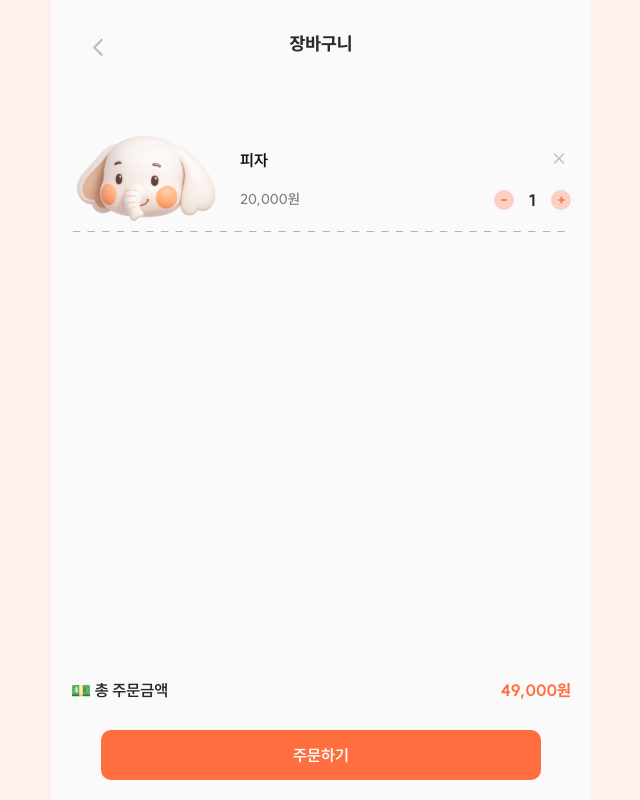
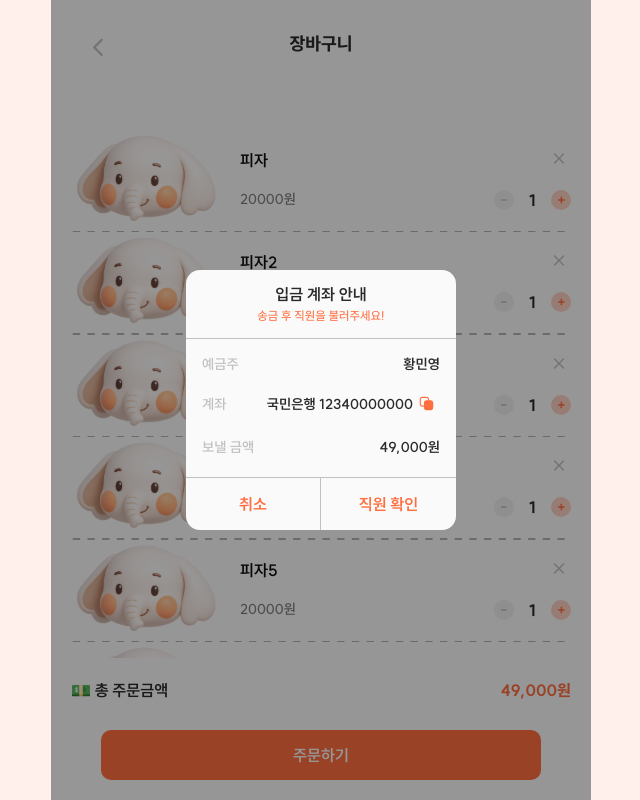
Before and after one commit to LikeLion-at-DGU/2025-d-order-frontend-customer, a React (Vite) app: page /ShoppingCart in a window 1280 px wide. Shown: the whole page, without its empty margins (319-959 px from the left). Built offline with nearby package versions, Linux system fonts and the light colour scheme.

Commit message:
Feat : 상품 리스트 삭제 / 상품 리스트 갯수 증가 및 감소 / 입금계좌 안내 모달 생성

```diff
--- a/src/pages/shoppingCart/ShoppingCartpage.tsx
+++ b/src/pages/shoppingCart/ShoppingCartpage.tsx
@@ -6,19 +6,16 @@ import { useEffect, useState } from "react";
 import ShoppingItem from "./_components/ShoppingItem";
 import ShoppingFooter from "./_components/ShoppingFooter";
 import ConfirmModal from "./_modal/ConfitmMotal";
-
-interface ShoppingItem {
-  id: number;
-  name: string;
-  price: number;
-  image: string;
-  quantity: number;
-}
+import { ShoppingItemType } from "./types/types";
+import SendMoneyModal from "./_modal/sendMoneyModal";
 
 const ShoppingCartPage = () => {
-  const [ShoppingList, setShoppingList] = useState<ShoppingItem[] | null>(null);
+  const [ShoppingList, setShoppingList] = useState<ShoppingItemType[] | null>(
+    null
+  );
   const navigate = useNavigate();
   const [isConfirmModal, _setisConfirmModal] = useState<boolean>(false);
+  const [isSendMoneyModal, _setIsSendMoneyModal] = useState<boolean>(true);
 
   useEffect(() => {
     setShoppingList([
@@ -28,15 +25,94 @@ const ShoppingCartPage = () => {
         price: 20000,
         image: "https://example.com/image.jpg",
         quantity: 1,
+        inventory: 10,
+      },
+      {
+        id: 2,
+        name: "피자2",
+        price: 20000,
+        image: "https://example.com/image.jpg",
+        quantity: 1,
+        inventory: 10,
+      },
+      {
+        id: 3,
+        name: "피자3",
+        price: 20000,
+        image: "https://example.com/image.jpg",
+        quantity: 1,
+        inventory: 10,
+      },
+      {
+        id: 4,
+        name: "피자4",
+        price: 20000,
+        image: "https://example.com/image.jpg",
+        quantity: 1,
+        inventory: 10,
+      },
+      {
+        id: 5,
+        name: "피자5",
+        price: 20000,
+        image: "https://example.com/image.jpg",
+        quantity: 1,
+        inventory: 10,
+      },
+      {
+        id: 6,
+        name: "피자6",
+        price: 20000,
+        image: "https://example.com/image.jpg",
+        quantity: 1,
+        inventory: 10,
+      },
+      {
+        id: 7,
+        name: "피자7",
+        price: 20000,
+        image: "https://example.com/image.jpg",
+        quantity: 1,
+        inventory: 10,
+      },
+      {
+        id: 8,
+        name: "피자8",
+        price: 20000,
+        image: "https://example.com/image.jpg",
+        quantity: 1,
+        inventory: 10,
       },
     ]);
   }, []);
+  const deleteItem = (id: number) => {
+    if (!ShoppingList) return;
+    const updateList = ShoppingList.filter((item) => item.id !== id);
+    setShoppingList(updateList);
+  };
+  const increase = (id: number) => {
+    if (!ShoppingList) return;
+    const updateList = ShoppingList.map((item) =>
+      item.id === id ? { ...item, quantity: item.quantity + 1 } : item
+    );
+    setShoppingList(updateList);
+  };
+
+  const decrease = (id: number) => {
+    if (!ShoppingList) return;
+    const updateList = ShoppingList.map((item) =>
+      item.id === id && item.quantity > 1
+        ? { ...item, quantity: item.quantity - 1 }
+        : item
+    );
+    setShoppingList(updateList);
+  };
   return (
     <Wrapper>
       <ShoppingHeader
         text="장바구니"
         goBack={() => {
-          navigate("/list");
+          navigate("/menulist");
         }}
       />
       {ShoppingList == null ? (
@@ -46,7 +122,15 @@ const ShoppingCartPage = () => {
         </ShoppingListEmpty>
       ) : (
         <ShoppingListWrapper>
-          <ShoppingItem />
+          {ShoppingList.map((item) => (
+            <ShoppingItem
+              key={item.id}
+              item={item}
+              onIncrease={() => increase(item.id)}
+              onDecrease={() => decrease(item.id)}
+              deleteItem={() => deleteItem(item.id)}
+            />
+          ))}
         </ShoppingListWrapper>
       )}
       <ShoppingFooter />
@@ -56,6 +140,11 @@ const ShoppingCartPage = () => {
             text="테이블 이용료 주문이 필요해요!"
             confirm={() => {}}
           ></ConfirmModal>
+        </DarkWrapper>
+      )}
+      {isSendMoneyModal && (
+        <DarkWrapper>
+          <SendMoneyModal></SendMoneyModal>
         </DarkWrapper>
       )}
     </Wrapper>
@@ -88,6 +177,8 @@ const ShoppingListWrapper = styled.div`
   display: flex;
   flex-direction: column;
   width: 100%;
+  max-height: calc(100vh - 140px - 100px - 2em);
+  overflow-y: auto;
 `;
 
 const DarkWrapper = styled.div`
--- a/src/pages/shoppingCart/_components/ShoppingFooter.tsx
+++ b/src/pages/shoppingCart/_components/ShoppingFooter.tsx
@@ -20,6 +20,7 @@ const Wrapper = styled.footer`
   position: absolute;
   bottom: 0;
   width: 100%;
+  height: 140px;
 
   display: flex;
   flex-direction: column;
--- a/src/pages/shoppingCart/_components/ShoppingItem.tsx
+++ b/src/pages/shoppingCart/_components/ShoppingItem.tsx
@@ -3,9 +3,23 @@ import test from "@assets/images/character.svg";
 import close from "@assets/icons/close.svg";
 import plus from "@assets/icons/plus.svg";
 import minus from "@assets/icons/minus.svg";
+import minusDisavle from "@assets/icons/minusDisable.svg";
 import Line from "@assets/images/Line3.svg";
+import { ShoppingItemType } from "../types/types";
 
-const ShoppingItem = () => {
+interface ShoppingListProps {
+  item: ShoppingItemType;
+  onIncrease: () => void;
+  onDecrease: () => void;
+  deleteItem: () => void;
+}
+
+const ShoppingItem = ({
+  item,
+  onIncrease,
+  onDecrease,
+  deleteItem,
+}: ShoppingListProps) => {
   return (
     <>
       <ShoppingItemWrapper>
@@ -14,27 +28,30 @@ const ShoppingItem = () => {
         </div>
         <div className="itemContainer">
           <div className="contentWrapper">
-            <ItemText>피자</ItemText>
-            <button>
+            <ItemText>{item.name}</ItemText>
+            <button onClick={deleteItem}>
               <img src={close} alt="장바구니에서 지우기 버튼" />
             </button>
           </div>
 
           <div className="contentWrapper">
-            <PriceText>20,000원</PriceText>
+            <PriceText>{item.price}원</PriceText>
             <AmountWrapper>
-              <button>
-                <img src={minus} alt="수량 감소" />
+              <button onClick={onDecrease} disabled={item.quantity === 1}>
+                <img
+                  src={item.quantity === 1 ? minusDisavle : minus}
+                  alt="수량 감소"
+                />
               </button>
-              <AmountText>1</AmountText>
-              <button>
+              <AmountText>{item.quantity}</AmountText>
+              <button onClick={onIncrease}>
                 <img src={plus} alt="수량 증가" />
               </button>
             </AmountWrapper>
           </div>
         </div>
       </ShoppingItemWrapper>
-      <img src={Line} alt="" style={{ width: "100%" }} />
+      <img src={Line} alt="구분선" style={{ width: "100%" }} />
     </>
   );
 };
@@ -80,6 +97,10 @@ const AmountWrapper = styled.div`
     align-items: center;
     background-color: rgba(255, 110, 63, 0.3);
     border-radius: 50%;
+
+    &:disabled {
+      background-color: rgba(192, 192, 192, 0.2);
+    }
   }
 `;
 
--- a/src/pages/shoppingCart/_modal/ConfitmMotal.tsx
+++ b/src/pages/shoppingCart/_modal/ConfitmMotal.tsx
@@ -7,14 +7,12 @@ const ConfirmModal = ({
   confirm: () => void;
 }) => {
   return (
-    <>
     <ModalContainer>
       <div>{text}</div>
       <div>
         <button onClick={confirm}>확인</button>
       </div>
     </ModalContainer>
-    </>
   );
 };
 
--- /dev/null
+++ b/src/pages/shoppingCart/_modal/sendMoneyModal.tsx
@@ -0,0 +1,122 @@
+import styled from "styled-components";
+import copy from "@assets/icons/copy.svg";
+
+interface TotalAccount {
+  depositor: string;
+  account: string;
+  totalPrice: string;
+}
+const SendMoneyModal = () => {
+  const account: TotalAccount = {
+    depositor: "황민영",
+    account: "국민은행 12340000000",
+    totalPrice: "49,000",
+  };
+  return (
+    <ModalContainer>
+      <Modalhead>
+        <p>
+          입금 계좌 안내 <br />
+          <span>송금 후 직원을 불러주세요!</span>
+        </p>
+      </Modalhead>
+      <ModalBody>
+        <div>
+          <Text>예금주</Text>
+          <Text2>{account.depositor}</Text2>
+        </div>
+        <div>
+          <Text>계좌</Text>
+          <div>
+            <Text2>{account.account}</Text2>
+            <button>
+              <img src={copy} alt="계좌 복사 버튼" />
+            </button>
+          </div>
+        </div>
+        <div>
+          <Text>보낼 금액</Text>
+          <Text2>{account.totalPrice}원</Text2>
+        </div>
+      </ModalBody>
+      <ModalConfirm>
+        <button>취소</button>
+        <button>직원 확인</button>
+      </ModalConfirm>
+    </ModalContainer>
+  );
+};
+
+export default SendMoneyModal;
+
+const ModalContainer = styled.div`
+  position: absolute;
+  left: 50%;
+  top: 50%;
+  transform: translate(-50%, -50%);
+
+  border-radius: 14px;
+  width: 270px;
+  height: 260px;
+
+  background-color: ${({ theme }) => theme.colors.Bg};
+  display: grid;
+  grid-template-rows: 1.2fr 2.4fr 0.9fr;
+  div {
+    display: flex;
+  }
+`;
+
+const Modalhead = styled.div`
+  grid-row: 1/2;
+  text-align: center;
+  align-items: center;
+  justify-content: center;
+  border-bottom: 1px solid #c0c0c0;
+  p {
+    color: ${({ theme }) => theme.colors.Black01};
+    ${({ theme }) => theme.fonts.Bold16}
+  }
+  span {
+    color: ${({ theme }) => theme.colors.Orange01};
+    ${({ theme }) => theme.fonts.Medium12}
+  }
+`;
+
+const ModalBody = styled.div`
+  box-sizing: border-box;
+  padding: 1em;
+  grid-row: 2/3;
+  gap: 22px;
+  border-bottom: 1px solid #c0c0c0;
+
+  flex-direction: column;
+
+  div {
+    justify-content: space-between;
+  }
+`;
+
+const ModalConfirm = styled.div`
+  grid-row: 3/4;
+  flex-direction: row;
+
+  button {
+    width: 50%;
+    color: ${({ theme }) => theme.colors.Orange01};
+    ${({ theme }) => theme.fonts.Bold16};
+  }
+  button:nth-child(1) {
+    border-right: 1px solid #c0c0c0;
+  }
+`;
+
+const Text = styled.p`
+  color: ${({ theme }) => theme.colors.Black02};
+  ${({ theme }) => theme.fonts.SemiBold14}
+`;
+
+const Text2 = styled.p`
+  color: ${({ theme }) => theme.colors.Black01};
+  ${({ theme }) => theme.fonts.Bold14}
+`;
--- /dev/null
+++ b/src/pages/shoppingCart/types/types.ts
@@ -0,0 +1,8 @@
+export interface ShoppingItemType {
+  id: number;
+  name: string;
+  price: number;
+  image: string;
+  quantity: number;
+  inventory: number;
+}
```
Also changed, not shown: src/assets/icons/copy.svg (added), src/assets/icons/minusDisable.svg (added). Lines whose indentation alone changed are shown as unchanged.
